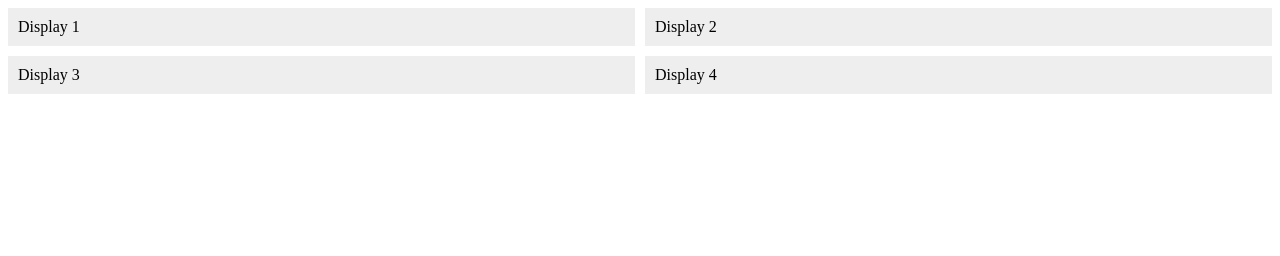
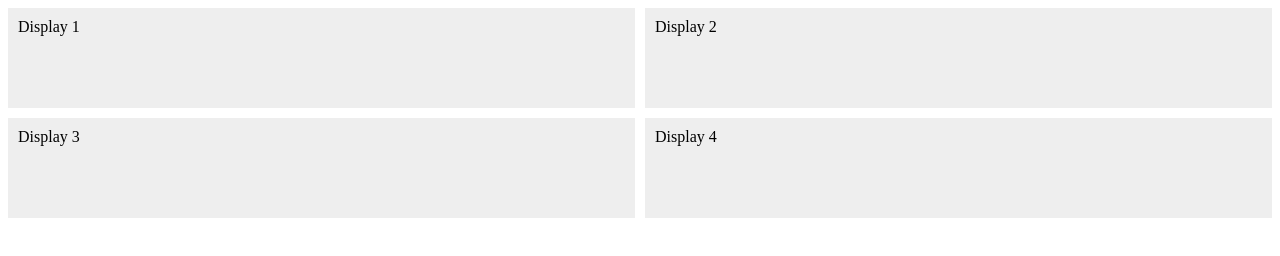
Before and after one commit to 23tkyang/build18-2025.github.io, a plain HTML site: page console_webapp_home.html in a window 1280 px wide. Drawn offline with Linux system fonts and the light colour scheme.

Commit message:
bigger rows

```diff
--- a/console_webapp_home.html
+++ b/console_webapp_home.html
@@ -23,6 +23,7 @@
   display: grid;
   grid-template-columns: repeat(2, 1fr);
   gap: 10px;
+  grid-auto-rows: minmax(100px, auto);
 }
 
 .grid-item {
```
